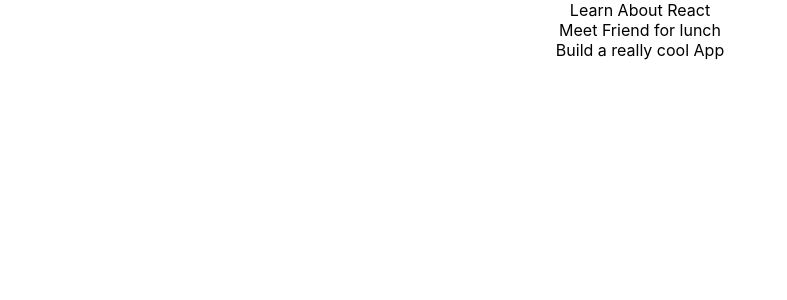
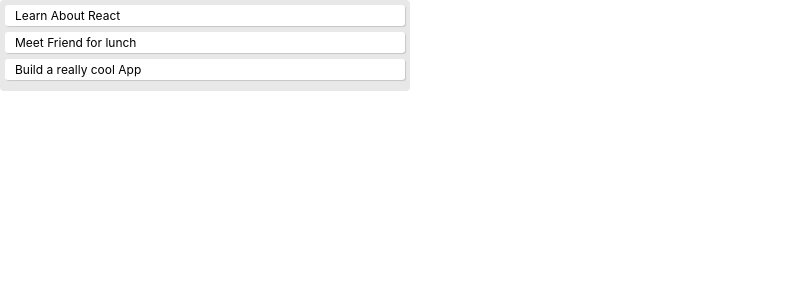
Before and after one commit to kimjayluta/react-hooks-todo, a React (Create React App) app: page / in a window 1280 px wide. Shown: the top 300 px of the page, without its empty margins (0-787 px from the left). Built offline with nearby package versions, Linux system fonts and the light colour scheme.

Commit message:
chore: Changes that styling

```diff
--- a/src/App.css
+++ b/src/App.css
@@ -1,38 +1,34 @@
-.App {
-  text-align: center;
+.app {
+  background: #209cee;
+  padding: 30px;
+  height: 100vh;
 }
 
-.App-logo {
-  height: 40vmin;
-  pointer-events: none;
+.todo-list {
+  background: #e8e8e8;
+  border-radius: 4px;
+  padding: 5px;
+  max-width: 400px;
 }
 
-@media (prefers-reduced-motion: no-preference) {
-  .App-logo {
-    animation: App-logo-spin infinite 20s linear;
-  }
+.todo {
+  background: #fff;
+  box-shadow: 1px 1px 1px rgba(0, 0, 0, 0.15);
+  padding: 3px 10px;
+  font-size: 12px;
+  margin-bottom: 6px;
+  border-radius: 3px;
+  display: flex;
+  align-items: center;
+  justify-content: space-between;
 }
 
-.App-header {
-  background-color: #282c34;
-  min-height: 100vh;
-  display: flex;
-  flex-direction: column;
-  align-items: center;
-  justify-content: center;
-  font-size: calc(10px + 2vmin);
-  color: white;
+.input {
+  width: 100%;
+  box-sizing: border-box;
+  border: 0;
+  border-radius: 4px;
+  box-shadow: none;
+  padding: 1rem;
+  height: 2.25rem;
 }
-
-.App-link {
-  color: #61dafb;
-}
-
-@keyframes App-logo-spin {
-  from {
-    transform: rotate(0deg);
-  }
-  to {
-    transform: rotate(360deg);
-  }
-}
```
